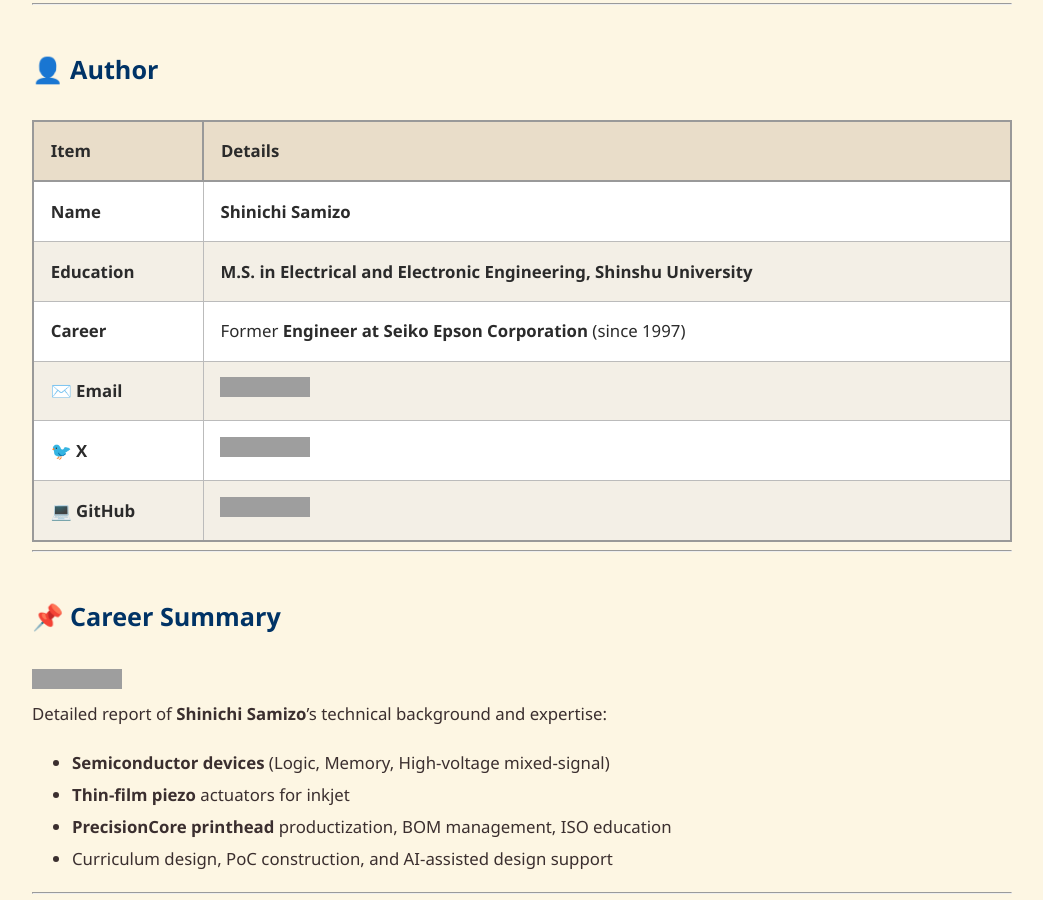
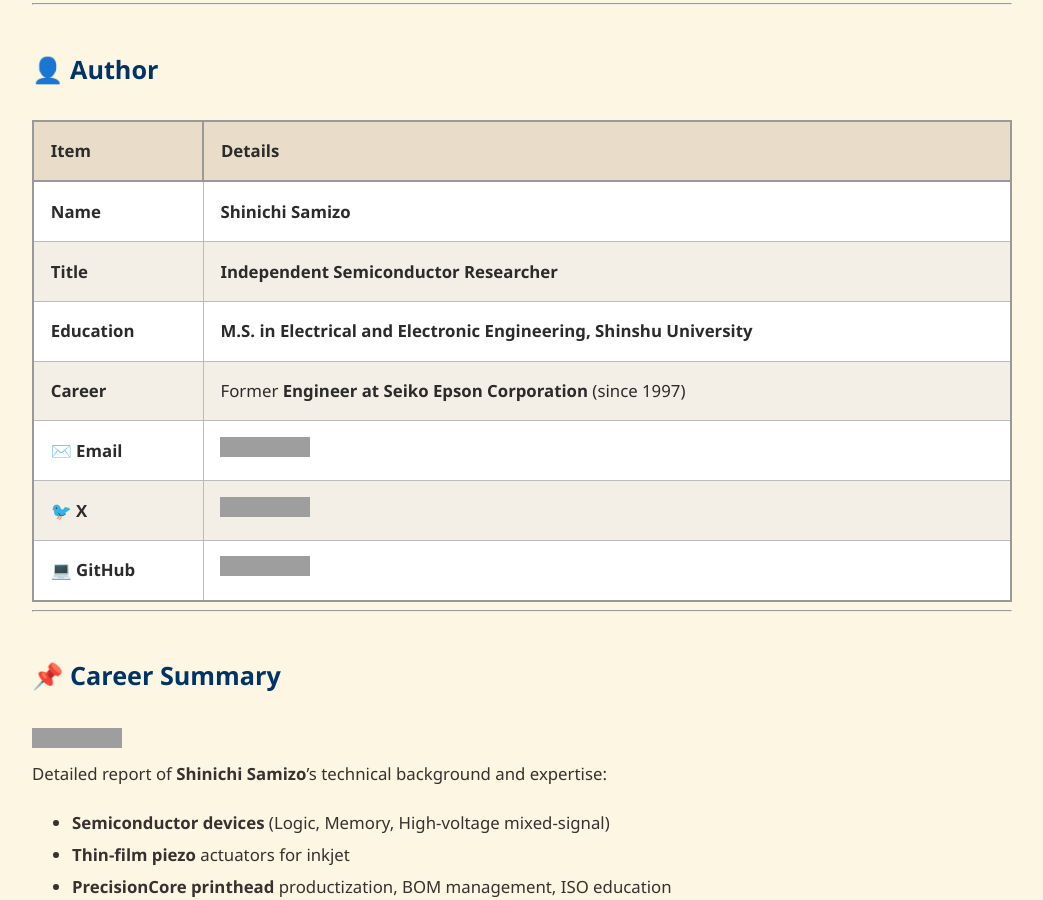
Before and after one commit to Samizo-AITL/Samizo-AITL.github.io, a Jekyll site: the page built from en/index.md, in a window 1280 px wide and 900 px high, scrolled down 6234 px, cut to the strip 0-900 px from the top of the window. Shown: the whole strip, without its empty margins (118-1161 px from the left). Built offline with Jekyll 4.4.1, drawn with Linux system fonts in a browser that asks for light colours; grey boxes are pictures that could not be loaded.

Commit message:
Update index.md

```diff
--- a/en/index.md
+++ b/en/index.md
@@ -141,6 +141,7 @@ flowchart TD
 | **Item** | **Details** |
 |----------|-------------|
 | **Name** | **Shinichi Samizo** |
+| **Title** | **Independent Semiconductor Researcher** |
 | **Education** | **M.S. in Electrical and Electronic Engineering, Shinshu University** |
 | **Career** | Former **Engineer at Seiko Epson Corporation** (since 1997) |
 | **✉️ Email** | [![Email](https://img.shields.io/badge/Email-shin3t72%40gmail.com-red?style=for-the-badge&logo=gmail)](mailto:shin3t72@gmail.com) |
```
